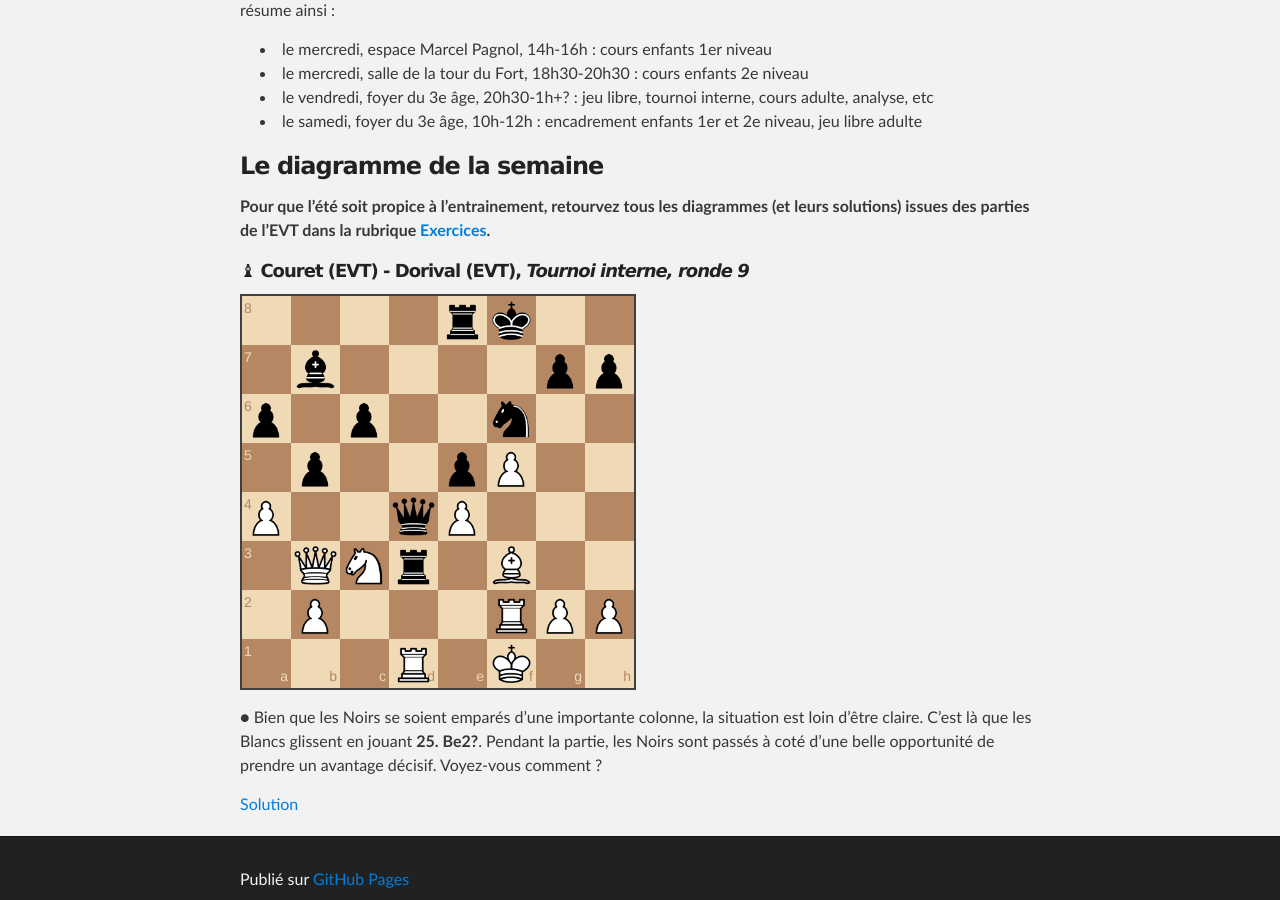
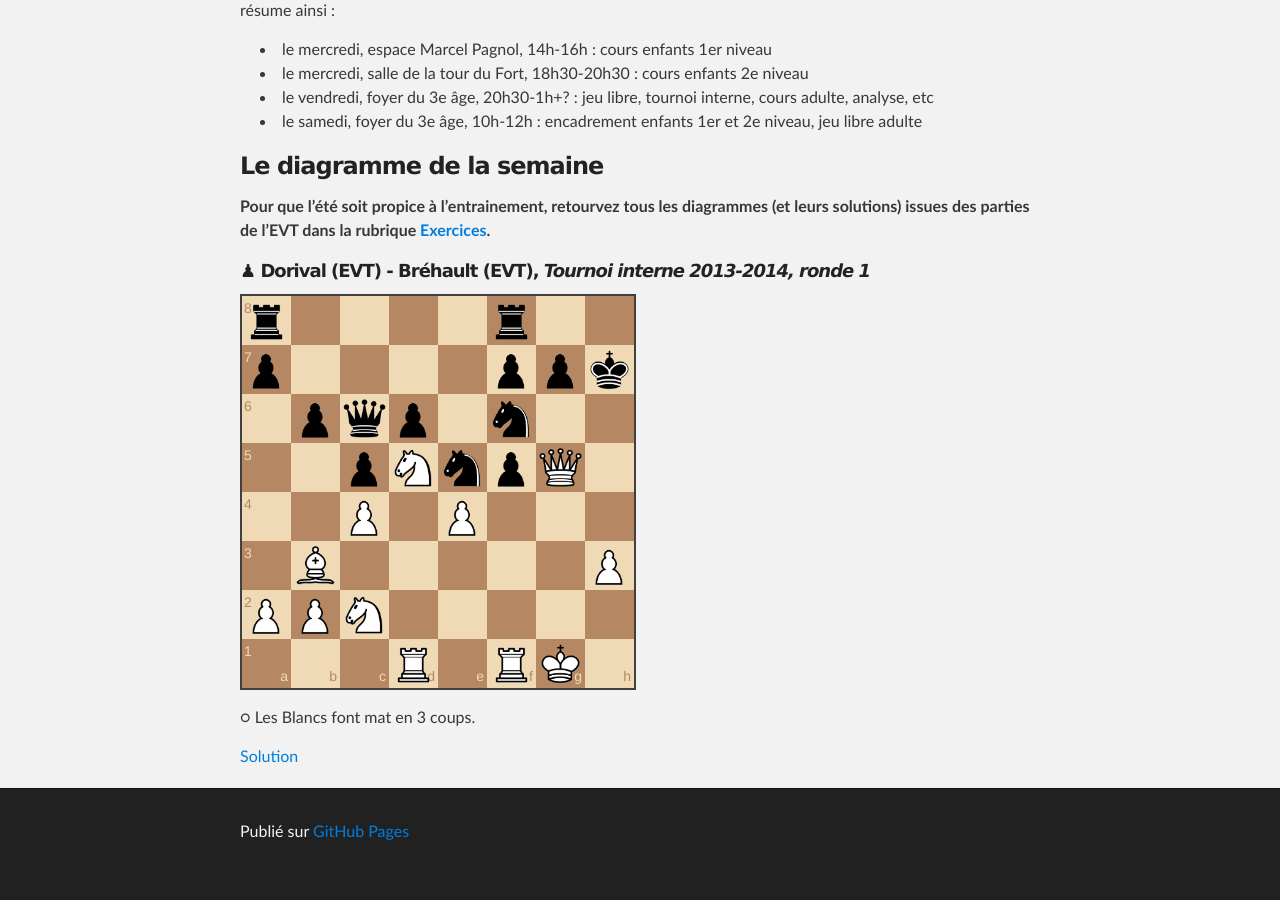
Before and after one commit to echiquier-villeneuve-tolosane/echiquier-villeneuve-tolosane.github.io, a Jekyll site: the page built from index.md, in a window 1280 px wide and 900 px high, scrolled down 609 px. Built offline with Jekyll 4.4.1, drawn with Linux system fonts in a browser that asks for light colours; nearby versions of some CDN libraries; after the commit the page ends 1487 px from its top, so only the background shows below that.

Commit message:
Updated index.md

```diff
--- a/index.md
+++ b/index.md
@@ -25,10 +25,10 @@ Le club inaugure cette année un nouveau créneau le samedi matin. En résumé,
 **Pour que l'été soit propice à l'entrainement, retourvez tous les diagrammes (et leurs solutions) issues des parties de l'EVT dans la rubrique [Exercices](http://echiquier-villeneuve-tolosane.github.io/exercices.html "Exercices").**
 
 
-##### &#9821; **Couret (EVT) - Dorival (EVT)**, *Tournoi interne, ronde 9*
+##### &#9823; **Dorival (EVT) - Bréhault (EVT)**, *Tournoi interne 2013-2014, ronde 1*
 
-`4rk2/1b4pp/p1p2n2/1p2pP2/P2qP3/1QNr1B2/1P3RPP/3R1K2 w - - 0 25`
+`r4r2/p4ppk/1pqp1n2/2pNnpQ1/2P1P3/1B5P/PPN5/3R1RK1 w - - 1 26`
 
-&#9679; Bien que les Noirs se soient emparés d'une importante colonne, la situation est loin d'être claire. C'est là que les Blancs glissent en jouant **25. Be2?**. Pendant la partie, les Noirs sont passés à coté d'une belle opportunité de prendre un avantage décisif. Voyez-vous comment ?
+&#9675; Les Blancs font mat en 3 coups.
 
-> Dans la partie, les Noirs se sont contentés de gagner un bon pion central avec la suite **25... Rxd1+ 26. Bxd1 b4!** (=+) qui chasse le cavalier de la défense de e4. Cependant il y avait une suite plus tranchante avec **25...Nxe4!!** qui gagne une pièce même sur la meilleure parade : **26. Nxe4 Rxb3 27. Rxd4 exd4** (+-).
+> **27.Dh4+ Ch5 (26...Rg8 (26...Rg6 27.Ce7#) 27.Ce7#) 27.Dxh5+ Rg8 28.Ce7#**
```
